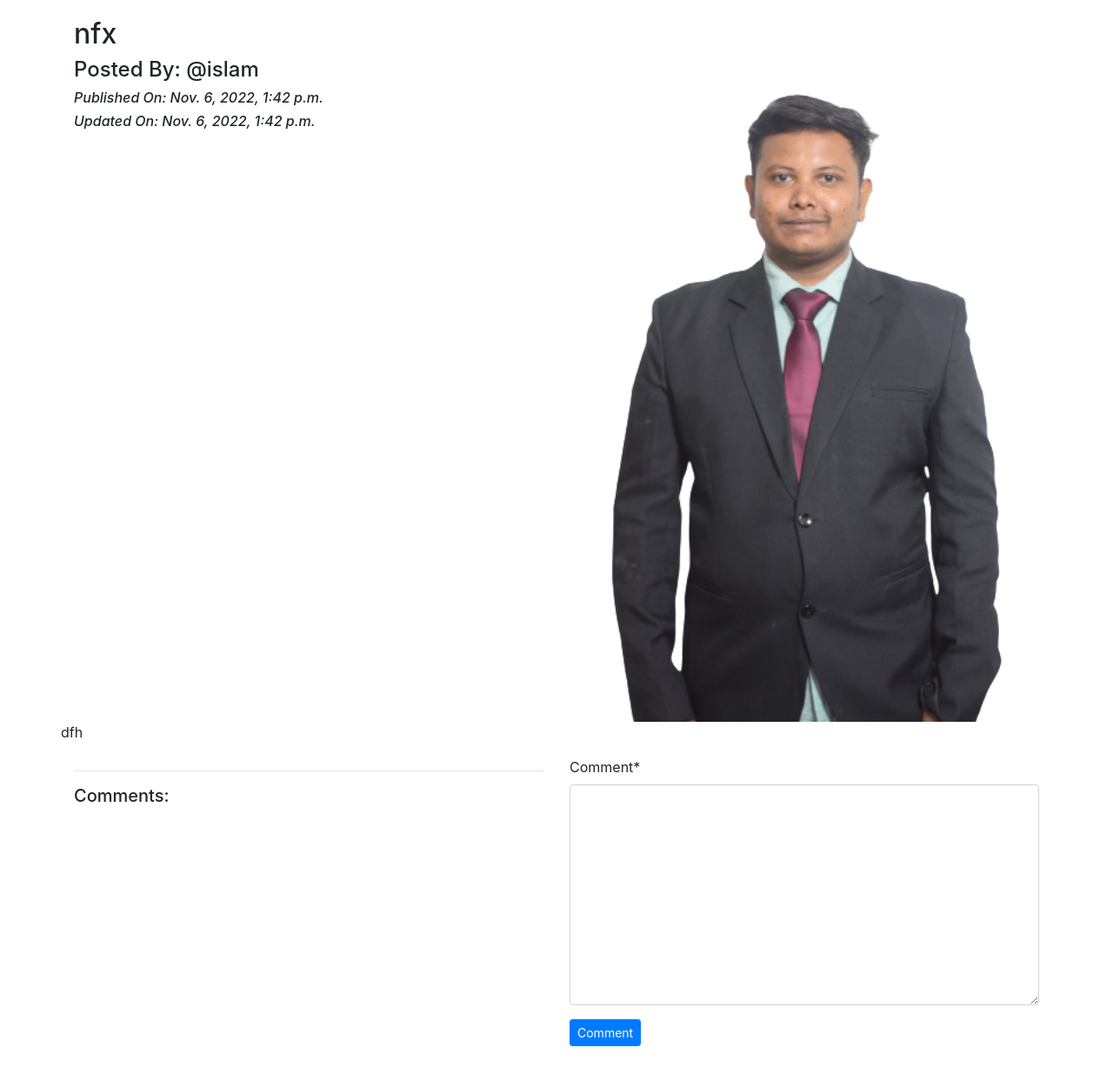
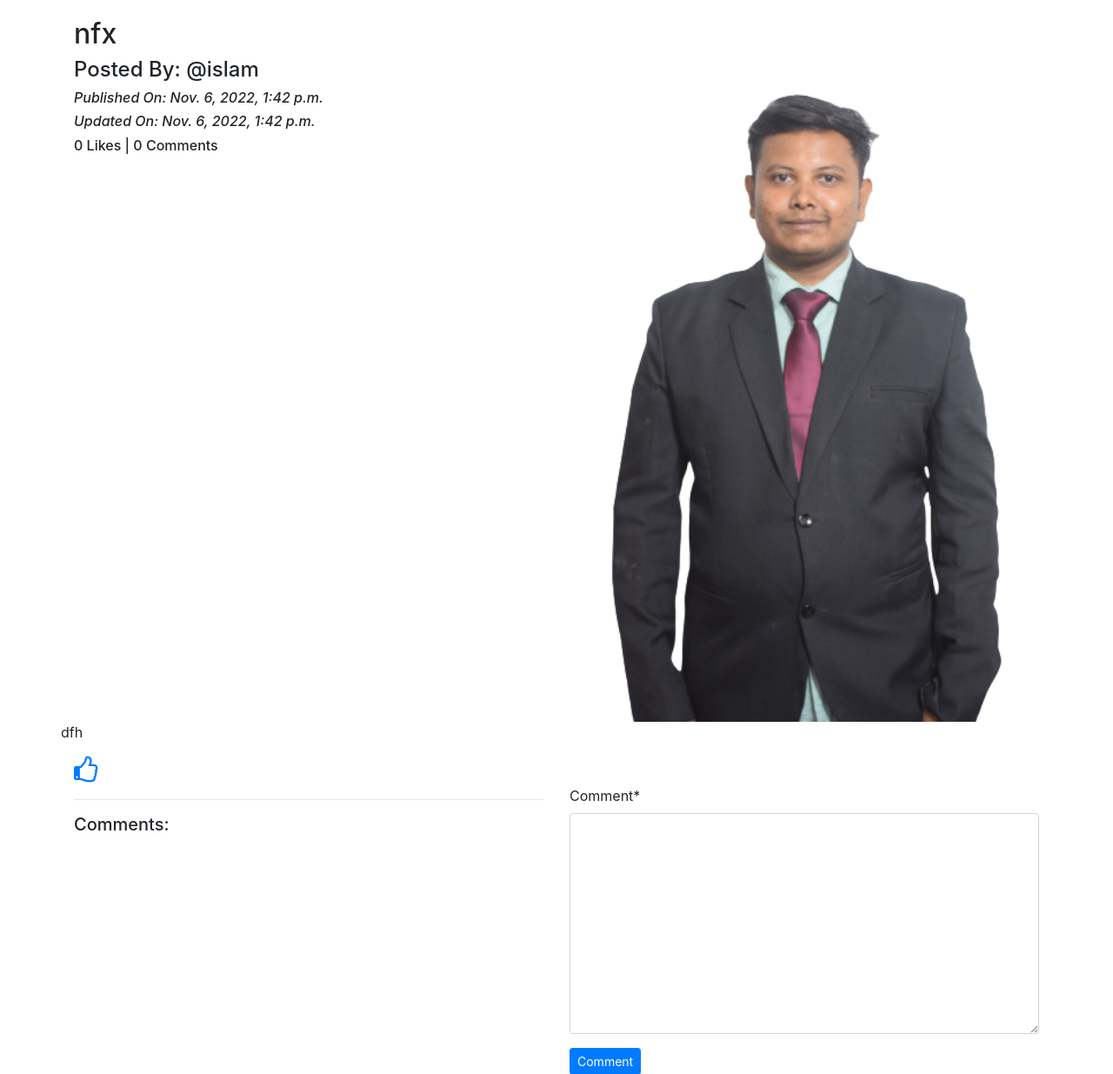
Before and after one commit to muzahid2559/Blog_Project_with_Django, a Django app: a page that uses templates/App_Blog/blog_details.html in a window 1280 px wide. Shown: the part 82-1317 px from the top of the page at 87% size. Before the commit the page ends 1285 px from the top, so only its background shows below. Run offline with Django 4.2, Linux system fonts and the light colour scheme; a user stored in the database is signed in; data comes from the database, SQL or seed files in the repository; both versions use the stored data as it was after the commit; some libraries are stand-ins or nearby versions.

Commit message:
Like and Unlike

```diff
--- a/App_Blog/urls.py
+++ b/App_Blog/urls.py
@@ -7,5 +7,7 @@ urlpatterns = [
     path('', views.BlogList.as_view(), name='blog_list'),
     path('write/', views.CreateBlog.as_view(), name='create_blog'),
     path('details/<slug:slug>', views.blog_details, name='blog_details'),
+    path('liked/<pk>/', views.liked, name='liked_post'),
+    path('unliked/<pk>/', views.unliked, name='unliked_post'),
 
 ]
--- a/App_Blog/views.py
+++ b/App_Blog/views.py
@@ -35,6 +35,12 @@ def blog_details(request, slug):
     blog = Blog.objects.get(slug=slug)
     comment_form = CommentForm()
 
+    already_liked = Likes.objects.filter(blog=blog, user= request.user)
+    if already_liked:
+        liked = True
+    else:
+        liked = False
+
     if request.method == 'POST':
         comment_form = CommentForm(request.POST)
         if comment_form.is_valid():
@@ -43,4 +49,23 @@ def blog_details(request, slug):
             comment.blog = blog
             comment.save()
             return HttpResponseRedirect(reverse('App_Blog:blog_details', kwargs={'slug':slug}))
-    return render(request, 'App_Blog/blog_details.html', context={'blog':blog, 'comment_form':comment_form, })
+    return render(request, 'App_Blog/blog_details.html', context={'blog':blog, 'comment_form':comment_form, 'liked':liked })
+
+
+@login_required
+def liked(request, pk):
+    blog = Blog.objects.get(pk=pk)
+    user = request.user
+    already_liked = Likes.objects.filter(blog=blog, user=user)
+    if not already_liked:
+        liked_post = Likes(blog=blog, user=user)
+        liked_post.save()
+    return HttpResponseRedirect(reverse('App_Blog:blog_details', kwargs={'slug':blog.slug}))
+
+@login_required
+def unliked(request, pk):
+    blog = Blog.objects.get(pk=pk)
+    user = request.user
+    already_liked = Likes.objects.filter(blog=blog, user=user)
+    already_liked.delete()
+    return HttpResponseRedirect(reverse('App_Blog:blog_details', kwargs={'slug':blog.slug}))
--- a/templates/App_Blog/blog_details.html
+++ b/templates/App_Blog/blog_details.html
@@ -9,6 +9,7 @@
     <h4>Posted By: @{{blog.author}}</h4>
     <i><h6>Published On: {{blog.publish_date}}</h6></i>
     <i><h6>Updated On: {{blog.update_date}}</h6></i>
+    <h6>{{blog.liked_blog.count}} Likes | {{blog.blog_comment.count}} Comments</h6>
   </div>
   <div class="col-sm-6">
     <img src="/media/{{blog.blog_image}}" width="100%">
@@ -18,6 +19,17 @@
   </p>
   <hr>
   </div>
+
+
+  {% if not liked %}
+  <a href="{% url 'App_Blog:liked_post' pk=blog.pk %}">
+    <i class="fa fa-thumbs-o-up fa-2x" aria-hidden="true"></i>
+  </a>
+  {% else %}
+  <a href="{% url 'App_Blog:unliked_post' pk=blog.pk %}">
+    <i class="fa fa-thumbs-o-down fa-2x" aria-hidden="true"></i>
+  </a>
+  {% endif %}
 
 
 
--- a/templates/App_Blog/blog_list.html
+++ b/templates/App_Blog/blog_list.html
@@ -16,6 +16,7 @@
   <div class="col-sm-8">
     <p>{{blog.blog_content|range_filter|linebreaks}} <a href="details/{{blog.slug}}">Read More</a></p>
     <h6>Posted By: <a href="#">@{{blog.author}}</a></h6>
+    <h6>{{blog.liked_blog.count}} Likes | {{blog.blog_comment.count }} Comments </h6>
   </div>
 </div>
 
```
Also changed, not shown: db.sqlite3.
